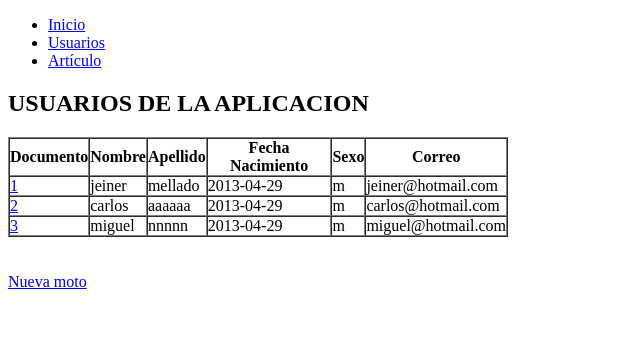
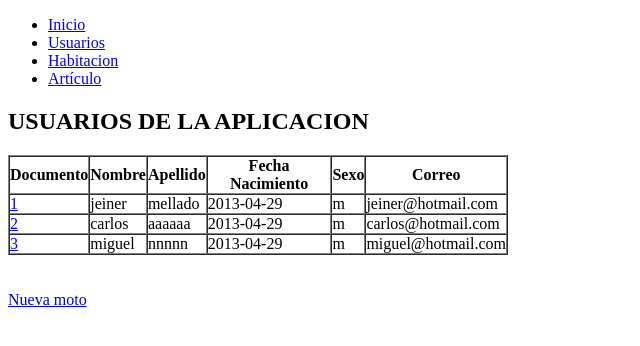
Before and after one commit to HotelClubPremium/HOTEL_CLUB_PREMIUM., a PHP site: page / in a window 1280 px wide. Shown: the top 346 px of the page, without its empty margins (0-640 px from the left). Run offline with PHP 8.4, Linux system fonts and the light colour scheme; data comes from the database, SQL or seed files in the repository.

Commit message:
version 1

```diff
--- a/MODELOS/Habitacion.php
+++ b/MODELOS/Habitacion.php
@@ -38,12 +38,12 @@ class Habitacion  extends Modelo {
 
     }
 
-      private function getParametros(Habitacion $habitaciones) {
+      private function getParametros(Habitacion $habitacion) {
         $parametros = array(
-            ':num_habitacion' => $habitaciones->getNum_habitacion(),
-            ':tipo' => $habitaciones->getTipo(),
-            ':precio' => $habitaciones->getPrecio(),
-            ':disponibilidad' => $habitaciones->getDisponibilidad(),
+            ':num_habitacion' => $habitacion->getNum_habitacion(),
+            ':tipo' => $habitacion->getTipo(),
+            ':precio' => $habitacion->getPrecio(),
+            ':disponibilidad' => $habitacion->getDisponibilidad(),
 
         );
         return $parametros;
@@ -90,7 +90,7 @@ class Habitacion  extends Modelo {
     }
 
     public function leerHabitacion() {
-        $sql = "SELECT num_habitacion,tipo,precio,disponibilidad FROM test.habitacion";
+        $sql = "SELECT num_habitacion,tipo,precio,disponibilidad FROM habitacion";
         $this->__setSql($sql);
         $resultado = $this->consultar($sql);
         $habitaciones = array();
@@ -106,7 +106,7 @@ class Habitacion  extends Modelo {
         //TODO: Mejorar esta forma!!!
         $habitaciones = $this->leerHabitacion();
         foreach ($habitaciones   as $habitacion) {
-            if ($habitacion->getCod_usuario() == $num_habitacion)
+            if ($habitacion->getNum_habitacion() == $num_habitacion)
                 return $habitacion;
         }
         return null;
--- a/Vista/Habitacion/index.tpl
+++ b/Vista/Habitacion/index.tpl
@@ -21,13 +21,13 @@
                 </tr>
           </thead>
             <tbody>
-                <?php foreach ($usuarios as $user) { ?>
+                <?php foreach ($habitacion as $user) { ?>
                 <tr>
-                    <td><a href="/HOTEL_CLUB_PREMIUM/Habitacion/detalles/<?php echo $user->getnum_habitacion();?>">
+                    <td><a href="/HOTEL_CLUB_PREMIUM/Habitacion/detalle/<?php echo $user->getnum_habitacion();?>">
                             <?php echo $user->getnum_habitacion();?></a></td>
                     <td><?php echo $user->gettipo();?></td>
                     <td><?php echo $user->getprecio();?></td>
-                    <td><?php echo $user->getdisponiblidad();?></td>
+                    <td><?php echo $user->getdisponibilidad();?></td>
 
 
                 </tr>
--- a/controlador/Habitacioncontrol.php
+++ b/controlador/Habitacioncontrol.php
@@ -19,7 +19,7 @@ class Habitacioncontrol extends Controlador  {
 
     public function index() {
         try {
-            $datos = $this->modelo->leerhabitacion();
+            $datos = $this->modelo->leerHabitacion();
             $this->vista->set('habitacion', $datos);
             $this->vista->set('titulo', 'Lista de habitacion');
             return $this->vista->imprimir();
@@ -31,14 +31,14 @@ class Habitacioncontrol extends Controlador  {
 
   public function detalle($num_habitacion) {
         try {
-            $habitaciones = $this->modelo->leerUsuarioPorDocumento($num_habitacion);
-            if ($habitaciones != null) {
-                $this->vista->set('titulo', 'Datos de ' . $habitaciones->getTipo());
-                $this->vista->set('moto', $habitaciones);
+            $habitacion = $this->modelo->leerHabitacionporcodigo($num_habitacion);
+            if ($habitacion != null) {
+                $this->vista->set('titulo', 'Datos de ' . $habitacion->getTipo());
+                $this->vista->set('habitacion', $habitacion);
             } else {
                 //TODO: Esto se puede mejorar redireccionando a una pagina de error
                 $this->vista->set('titulo', 'Usuario no existe');
-                $this->vista->set('habitaciones', $habitaciones);
+                $this->vista->set('habitacion', $habitacion);
             }
             return $this->vista->imprimir();
         } catch (Exception $exc) {
--- a/includes/menu.php
+++ b/includes/menu.php
@@ -2,6 +2,7 @@
     <ul id="menu">
         <li><a href="/">Inicio</a></li>
         <li><a href="/HOTEL_CLUB_PREMIUM/usuario/index">Usuarios</a></li>
+        <li><a href="/HOTEL_CLUB_PREMIUM/Habitacion/index">Habitacion</a></li>
         <li><a href="/HOTEL_CLUB_PREMIUM/articulo/index">Art&iacute;culo</a></li>
     </ul>
 </nav>
--- a/index.php
+++ b/index.php
@@ -11,8 +11,10 @@ function cargadorClases(){
     require_once './config/Db.php';
     require_once './MODELOS/Modelo.php';        /*  mmmmmmmm */
     require_once './MODELOS/Usuario.php';       /*  mmmmmmmm ......*/
+    require_once './MODELOS/Habitacion.php';
     require_once './controlador/Controlador.php';
     require_once './controlador/Usuariocontrol.php';
+    require_once './controlador/Habitacioncontrol.php';
     require_once './vista/Vista.php';
 }
 
--- a/indice2.php
+++ b/indice2.php
@@ -10,6 +10,8 @@ function cargadorClases(){
     include './config/Db.php';
     include './MODELOS/Modelo.php';
     include './MODELOS/Usuarios.php';
+    include './MODELOS/Habitacion.php';
+
 }
 
 spl_autoload_register(cargadorClases);
--- a/nbproject/private/private.xml
+++ b/nbproject/private/private.xml
@@ -1,8 +1,4 @@
 <?xml version="1.0" encoding="UTF-8"?>
 <project-private xmlns="http://www.netbeans.org/ns/project-private/1">
     <editor-bookmarks xmlns="http://www.netbeans.org/ns/editor-bookmarks/2" lastBookmarkId="0"/>
-    <open-files xmlns="http://www.netbeans.org/ns/projectui-open-files/1">
-        <file>file:/C:/HOTEL_CLUB_PREMIUM/indice2.php</file>
-        <file>file:/C:/HOTEL_CLUB_PREMIUM/Vista/usuario/guardar.tpl</file>
-    </open-files>
 </project-private>
```
Also changed, not shown: Vista/Habitacion/detalle.tpl (added, +36 -0 lines), Vista/Habitacion/detalles.tpl (deleted, +0 -36 lines).
